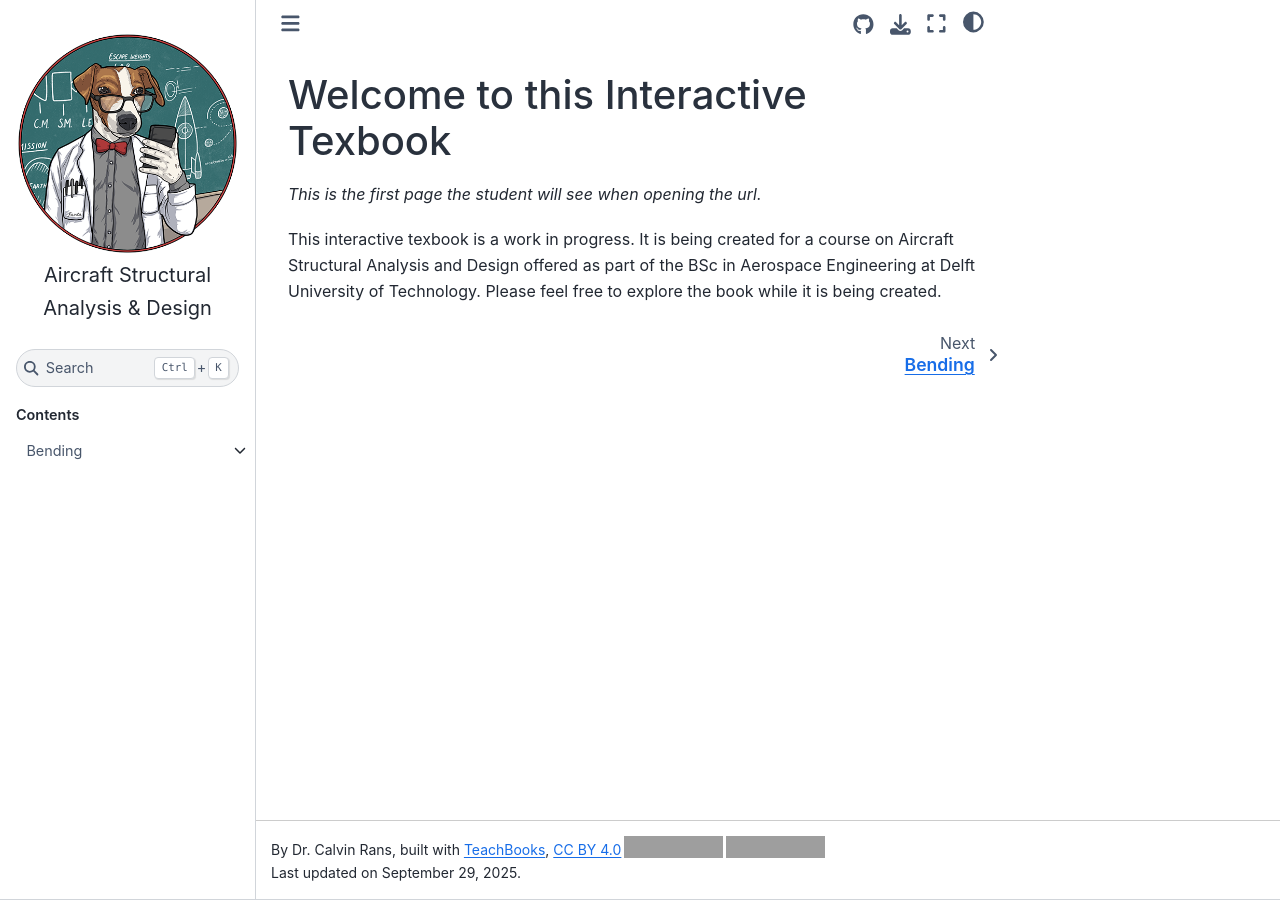
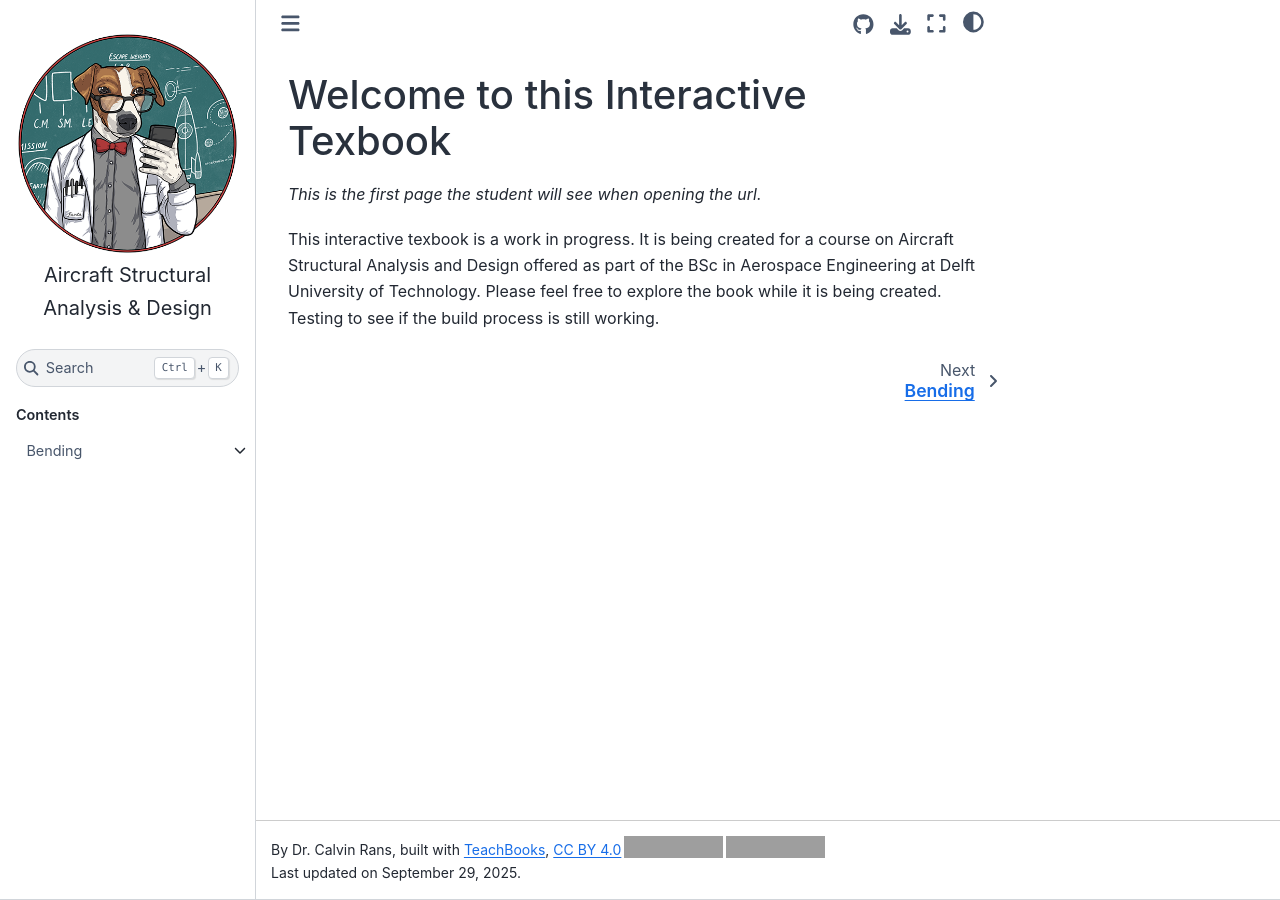
Before and after one commit to cdrans/SAD_textbook, a Jupyter Book: the page built from book/intro.md, in a window 1280 px wide. Built offline with Jupyter Book 1.0.4 settings and Sphinx 7.4.7 and the Sphinx Book theme 1.1.4, drawn with Linux system fonts in a browser that asks for light colours; comment, search, counter and statistics services are not loaded; grey boxes are pictures that could not be loaded.

Commit message:
Build process test

```diff
--- a/book/intro.md
+++ b/book/intro.md
@@ -3,4 +3,4 @@
 
 _This is the first page the student will see when opening the url._
 
-This interactive texbook is a work in progress. It is being created for a course on Aircraft Structural Analysis and Design offered as part of the BSc in Aerospace Engineering at Delft University of Technology. Please feel free to explore the book while it is being created.
+This interactive texbook is a work in progress. It is being created for a course on Aircraft Structural Analysis and Design offered as part of the BSc in Aerospace Engineering at Delft University of Technology. Please feel free to explore the book while it is being created. Testing to see if the build process is still working.
```
